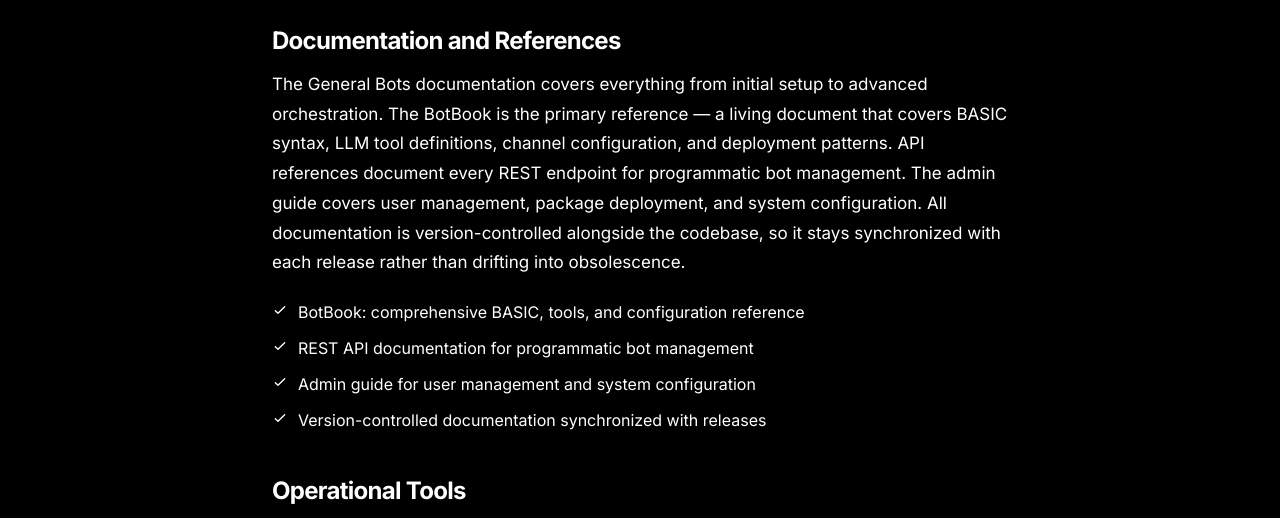
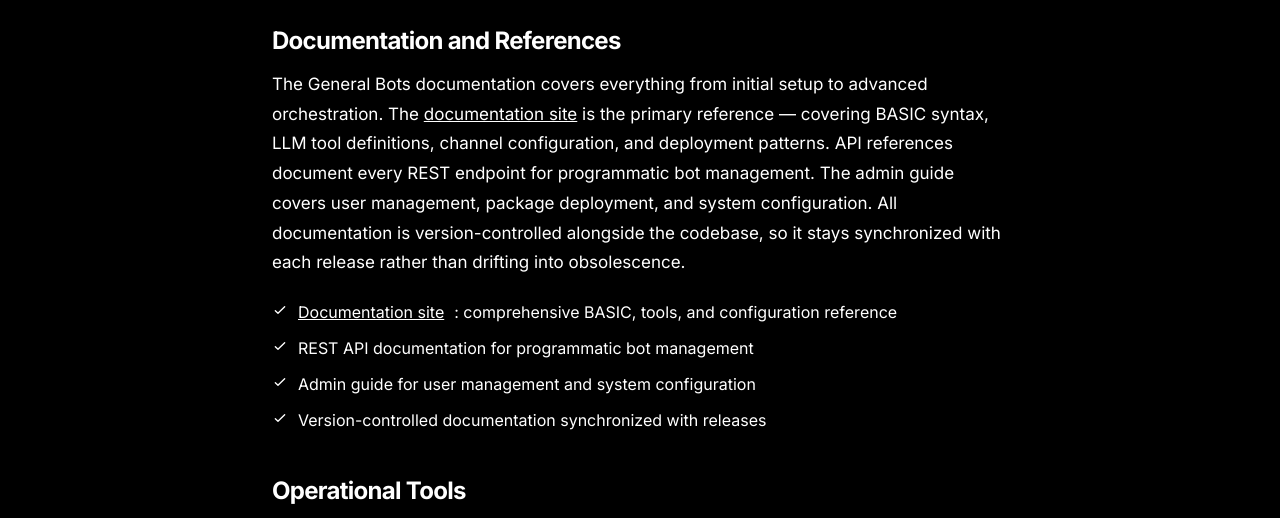
Before and after one commit to generalbots/website, a plain HTML site: page resources/already-using/essential-resources/index.html in a window 1280 px wide. Shown: the part 229-747 px from the top of the page. Drawn offline with nearby package versions, Linux system fonts and the light colour scheme.

Commit message:
Fix broken BotBook links → docs.generalbots.org
- resources/index.html: github.com/GeneralBots/BotBook (404) → docs.generalbots.org
- resources/already-using/essential-resources: updated text to link to docs site
- Verified all links on docs.generalbots.org return 200

```diff
--- a/resources/already-using/essential-resources/index.html
+++ b/resources/already-using/essential-resources/index.html
@@ -20,9 +20,9 @@
 </div>
 <div class="reveal">
 <h2 style="font-size:1.5rem;font-weight:700;margin-top:2rem;margin-bottom:1rem;font-family:var(--font-display),sans-serif">Documentation and References</h2>
-<p style="margin-bottom:1rem;font-size:1.0625rem;line-height:1.75;color:var(--foreground)">The General Bots documentation covers everything from initial setup to advanced orchestration. The BotBook is the primary reference — a living document that covers BASIC syntax, LLM tool definitions, channel configuration, and deployment patterns. API references document every REST endpoint for programmatic bot management. The admin guide covers user management, package deployment, and system configuration. All documentation is version-controlled alongside the codebase, so it stays synchronized with each release rather than drifting into obsolescence.</p>
+<p style="margin-bottom:1rem;font-size:1.0625rem;line-height:1.75;color:var(--foreground)">The General Bots documentation covers everything from initial setup to advanced orchestration. The <a href="https://docs.generalbots.org" style="color:#fff;text-decoration:underline">documentation site</a> is the primary reference — covering BASIC syntax, LLM tool definitions, channel configuration, and deployment patterns. API references document every REST endpoint for programmatic bot management. The admin guide covers user management, package deployment, and system configuration. All documentation is version-controlled alongside the codebase, so it stays synchronized with each release rather than drifting into obsolescence.</p>
 <ul class="feature-list" style="margin-bottom:1.5rem">
-<li><svg class="check-icon" viewBox="0 0 24 24" fill="none" stroke="currentColor" stroke-width="2"><path stroke-linecap="round" stroke-linejoin="round" d="M5 13l4 4L19 7"/></svg>BotBook: comprehensive BASIC, tools, and configuration reference</li>
+<li><svg class="check-icon" viewBox="0 0 24 24" fill="none" stroke="currentColor" stroke-width="2"><path stroke-linecap="round" stroke-linejoin="round" d="M5 13l4 4L19 7"/></svg><a href="https://docs.generalbots.org" style="color:#fff;text-decoration:underline">Documentation site</a>: comprehensive BASIC, tools, and configuration reference</li>
 <li><svg class="check-icon" viewBox="0 0 24 24" fill="none" stroke="currentColor" stroke-width="2"><path stroke-linecap="round" stroke-linejoin="round" d="M5 13l4 4L19 7"/></svg>REST API documentation for programmatic bot management</li>
 <li><svg class="check-icon" viewBox="0 0 24 24" fill="none" stroke="currentColor" stroke-width="2"><path stroke-linecap="round" stroke-linejoin="round" d="M5 13l4 4L19 7"/></svg>Admin guide for user management and system configuration</li>
 <li><svg class="check-icon" viewBox="0 0 24 24" fill="none" stroke="currentColor" stroke-width="2"><path stroke-linecap="round" stroke-linejoin="round" d="M5 13l4 4L19 7"/></svg>Version-controlled documentation synchronized with releases</li>
```
Also changed, not shown: resources/index.html (+1 -1 lines).
